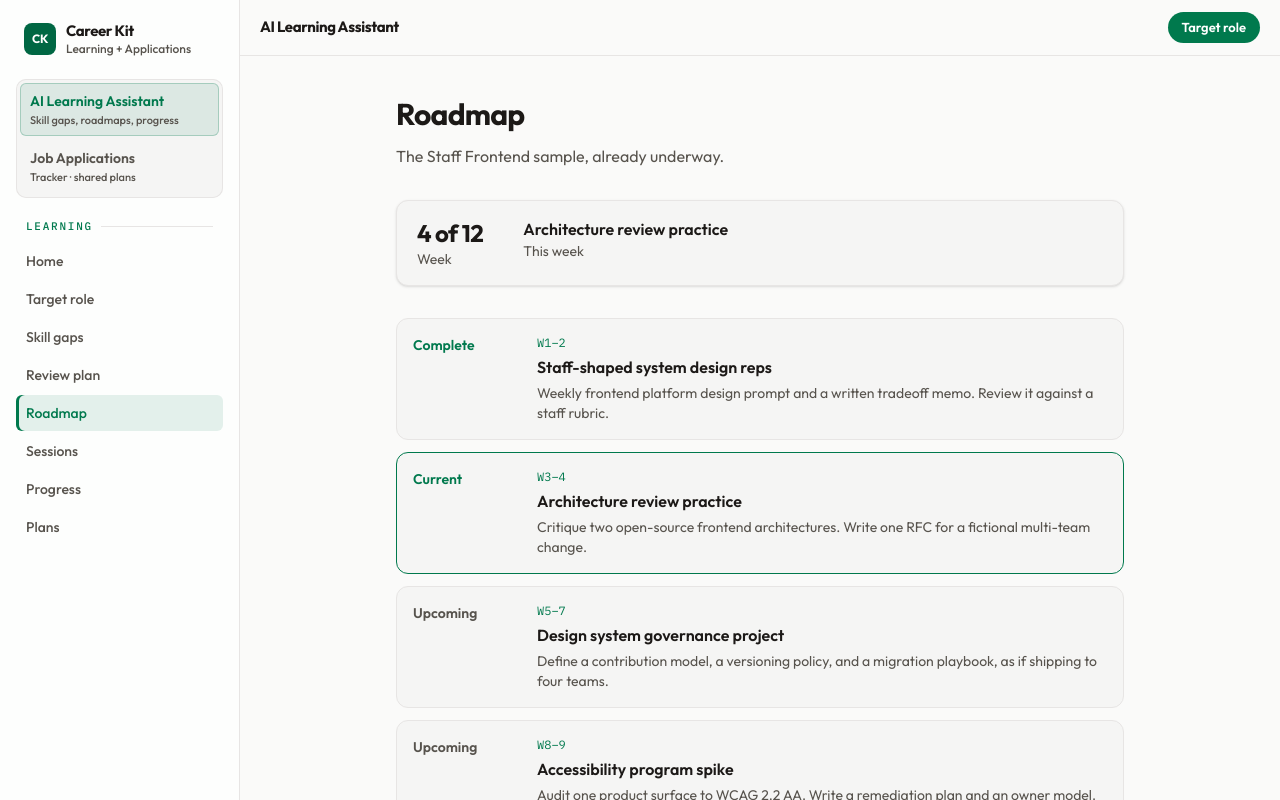
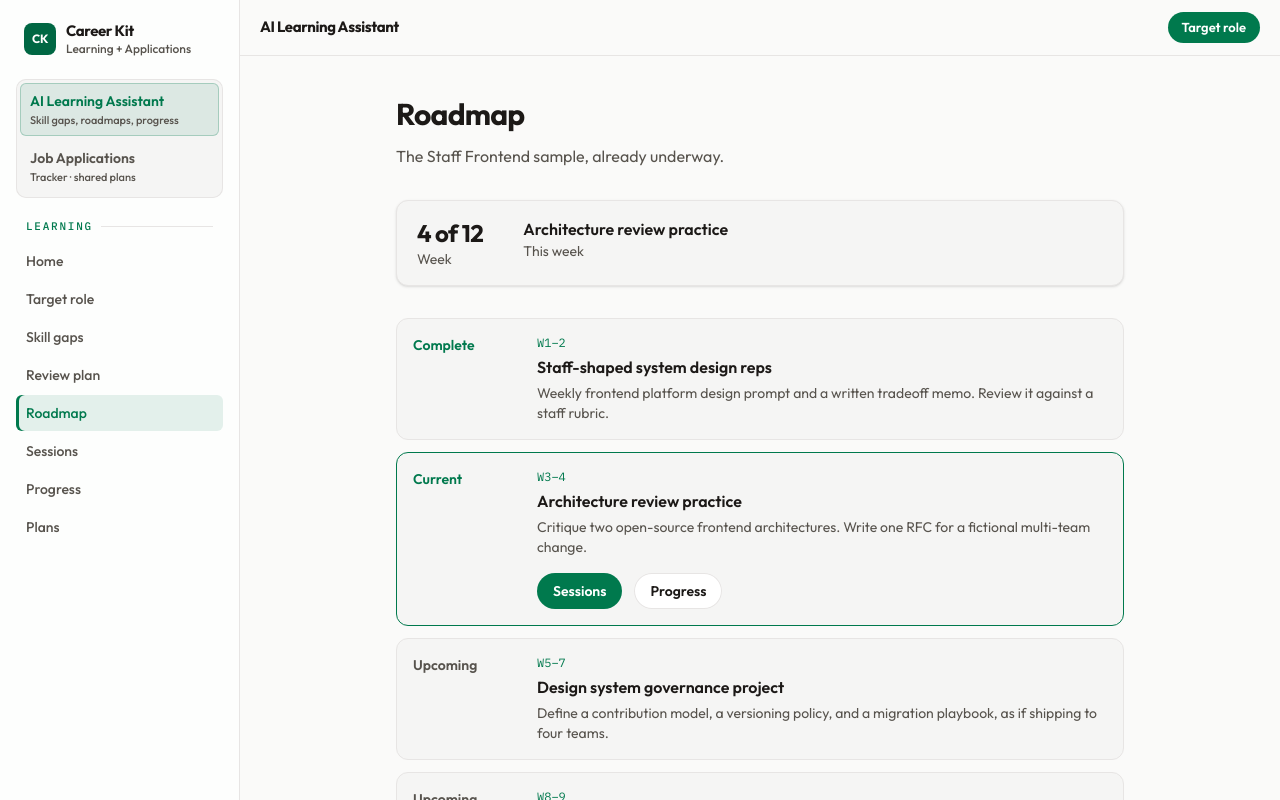
Before and after one commit to jappreetS/ai-learning-assistant, a Next.js app: page /roadmap in a window 1280 px wide. Shown: the top 800 px of the page. Built offline with nearby package versions, Linux system fonts and the light colour scheme.

Commit message:
ALA-17: open sessions and progress from the current week
The current week opens /sessions and /progress. Those pages stay placeholders. The other weeks have no links.

https://jappreetsingh.atlassian.net/browse/ALA-17

```diff
--- a/src/app/(app)/roadmap/page.tsx
+++ b/src/app/(app)/roadmap/page.tsx
@@ -1,4 +1,5 @@
 import type { Metadata } from "next";
+import Link from "next/link";
 
 export const metadata: Metadata = { title: "Roadmap" };
 
@@ -76,6 +77,22 @@ export default function RoadmapPage() {
               <p className="font-mono text-xs text-rail">{week.label}</p>
               <h2 className="mt-1 text-base font-semibold">{week.title}</h2>
               <p className="mt-1 text-sm text-muted">{week.detail}</p>
+              {week.state === "Current" ? (
+                <div className="mt-4 flex flex-wrap gap-3">
+                  <Link
+                    href="/sessions"
+                    className="inline-flex rounded-full bg-rail px-4 py-2 text-sm font-semibold text-surface hover:bg-raildeep"
+                  >
+                    Sessions
+                  </Link>
+                  <Link
+                    href="/progress"
+                    className="inline-flex rounded-full bg-surface px-4 py-2 text-sm font-semibold shadow-[inset_0_0_0_1px_var(--line)] hover:text-rail"
+                  >
+                    Progress
+                  </Link>
+                </div>
+              ) : null}
             </div>
           </li>
         ))}
```
